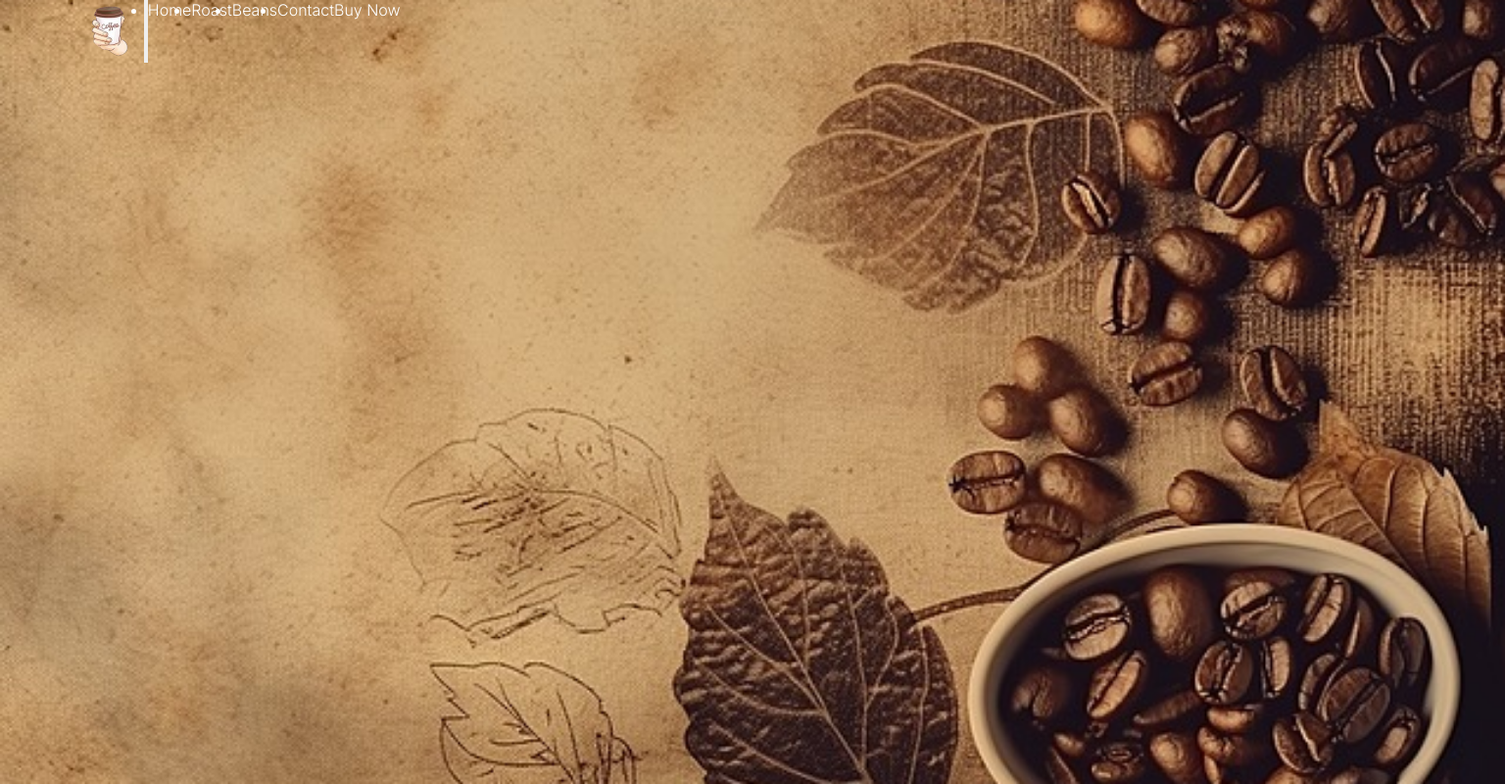
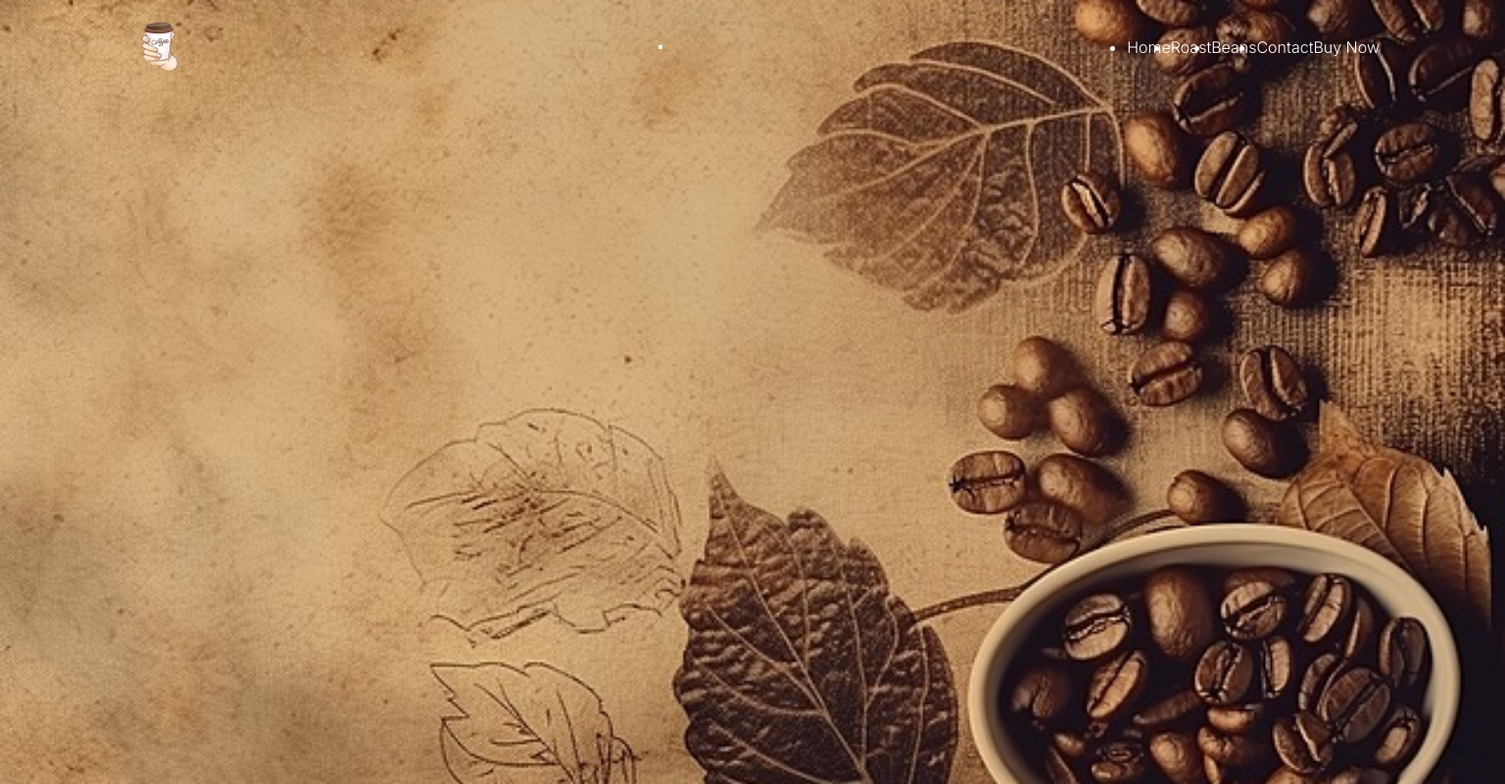
Before and after one commit to Raj106292/Coffee-Shop-Landing-Page, a plain HTML site: page index.html in a window 1536 px wide. Shown: the whole page at 98% size. Drawn offline with Linux system fonts and the light colour scheme.

Commit message:
css updated-1

```diff
--- a/styles.css
+++ b/styles.css
@@ -40,3 +40,17 @@ a{
     max-width: 90%;
     margin: 0 auto;
 }
+
+header{
+    align-items: center;
+    justify-content: space-between;
+    gap: 2px;
+    padding: 1rem 0;
+}
+
+/* responsiveness */
+@media (min-width: 1350px){
+    .container{
+        max-width: 1280px;
+    }
+}
```
